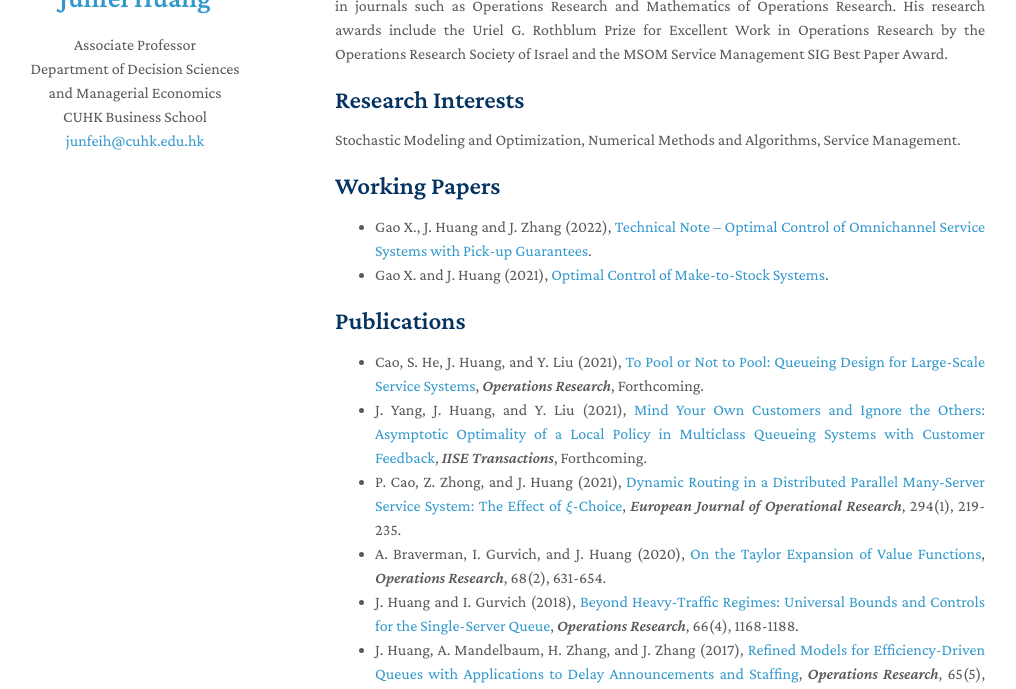
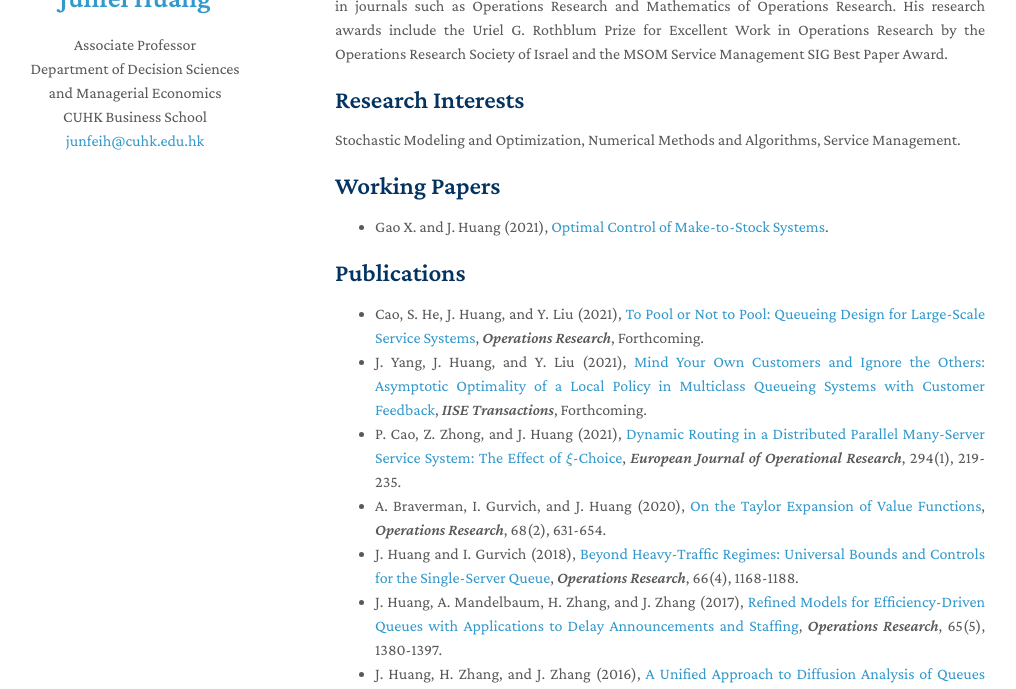
Before and after one commit to hjfcuhk/hjfcuhk.github.io, a Jekyll site: the page built from index.md, in a window 1280 px wide and 900 px high, cut to the strip 211-900 px from the top of the window. Shown: the whole strip, without its empty margins (135-1151 px from the left). Built offline with Jekyll 4.4.1, drawn with Linux system fonts in a browser that asks for light colours; nearby versions of some CDN libraries; a style sheet for code colours, icons or effects is not loaded; our own code applies the rules of GitHub Pages for plain Markdown files.

Commit message:
Finalized

```diff
--- a/index.md
+++ b/index.md
@@ -12,7 +12,7 @@ Stochastic Modeling and Optimization, Numerical Methods and Algorithms, Service
 
 ## Working Papers
 
-- Gao X., J. Huang and J. Zhang (2022), [Technical Note -- Optimal Control of Omnichannel Service Systems with Pick-up Guarantees](./papers/GaoHuangZhang_2021.pdf).
+<!-- - Gao X., J. Huang and J. Zhang (2022), [Technical Note -- Optimal Control of Omnichannel Service Systems with Pick-up Guarantees](./papers/GaoHuangZhang_2022.pdf). -->
 - Gao X. and J. Huang (2021), [Optimal Control of Make-to-Stock Systems](./papers/GaoHuang_2021.pdf).
 
 
```
